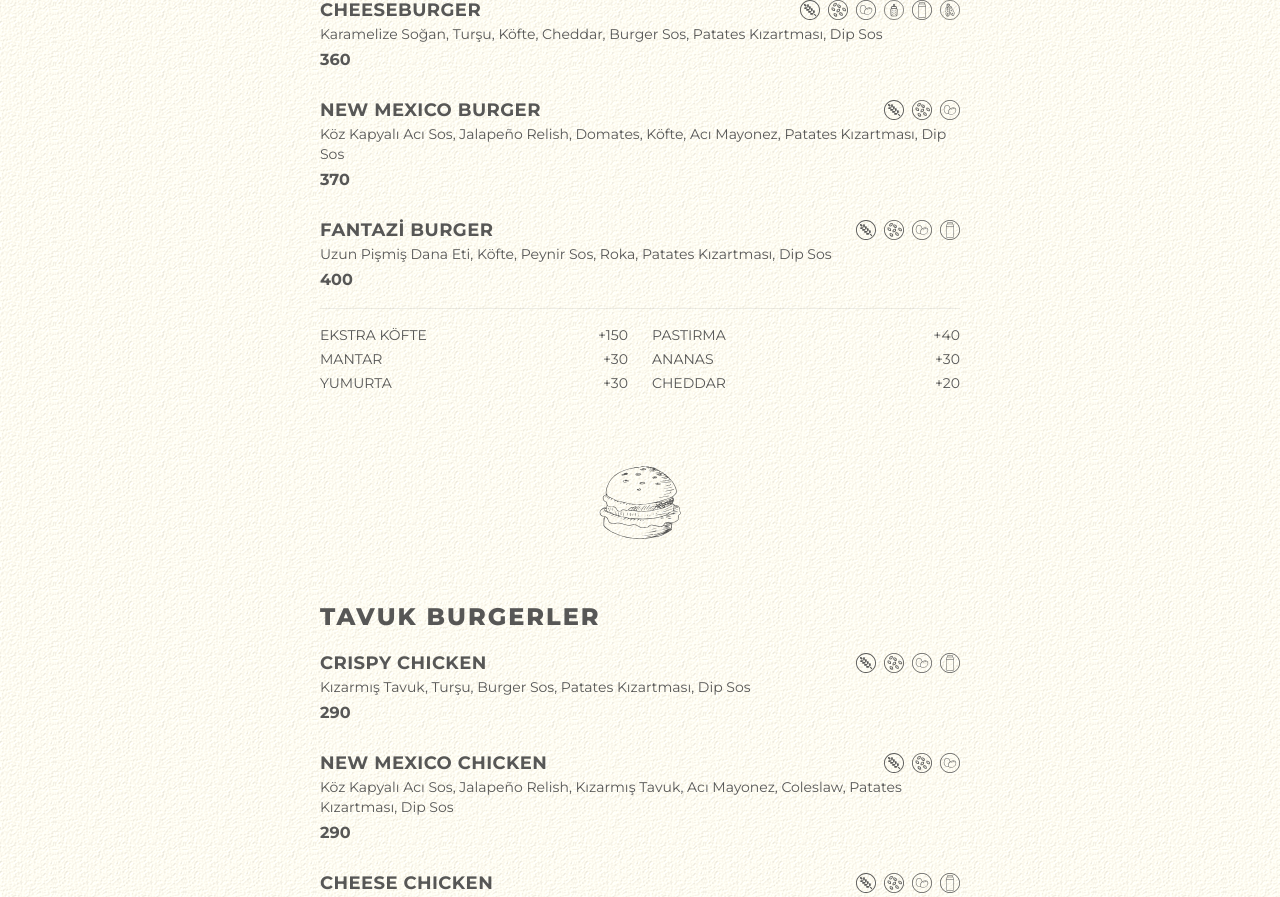
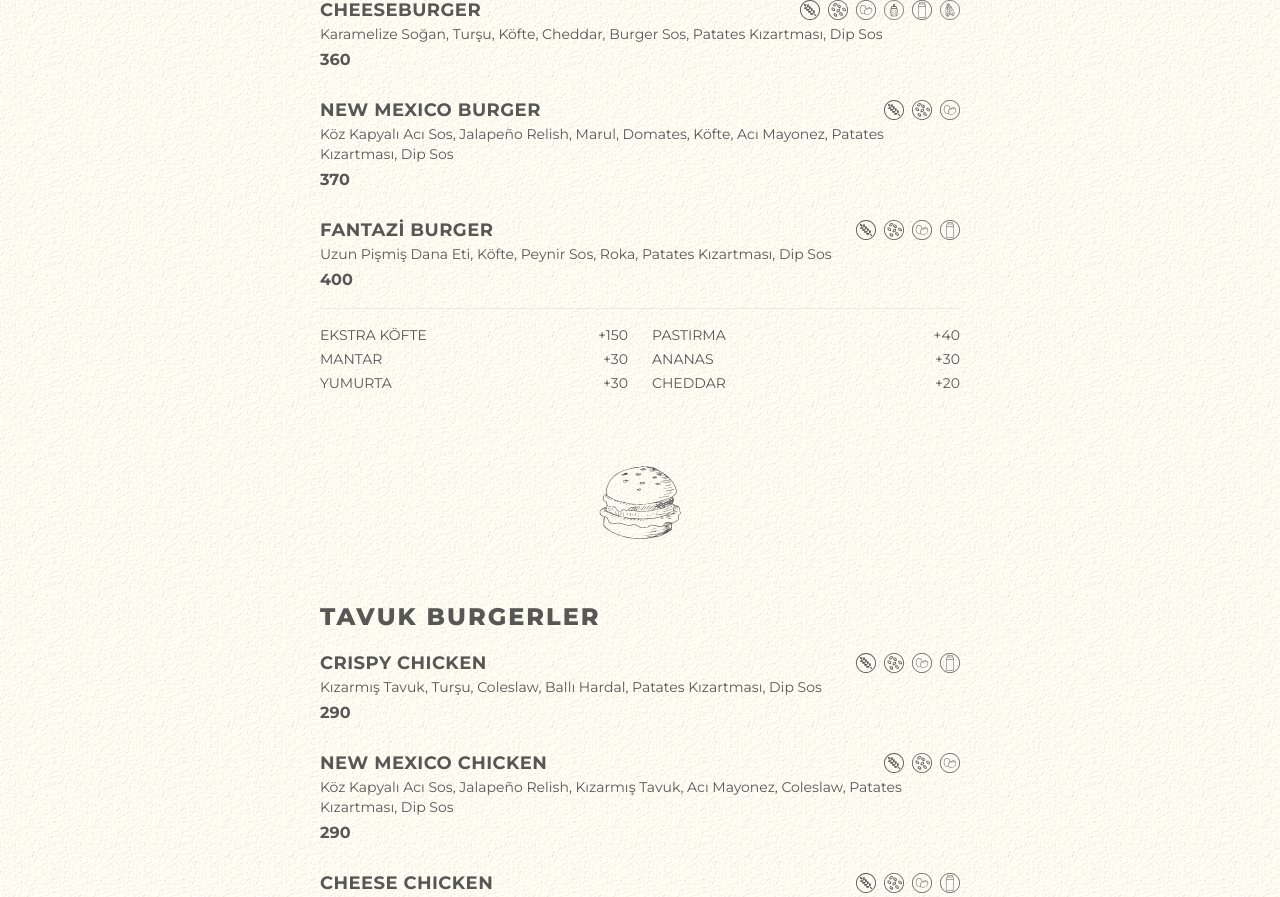
Before and after one commit to gagaburdur/gagaburdur.github.io, a React (Vite) app: page / in a window 1280 px wide. Shown: the part 340-1237 px from the top of the page. Built offline with nearby package versions, Linux system fonts and the light colour scheme.

Commit message:
changed ingredients

```diff
--- a/src/menu.ts
+++ b/src/menu.ts
@@ -87,7 +87,7 @@ export const menu: MenuCategory[] = [
       {
         name: "NEW MEXICO BURGER",
         description:
-          "Köz Kapyalı Acı Sos, Jalapeño Relish, Domates, Köfte, Acı Mayonez, Patates Kızartması, Dip Sos",
+          "Köz Kapyalı Acı Sos, Jalapeño Relish, Marul, Domates, Köfte, Acı Mayonez, Patates Kızartması, Dip Sos",
         price: 370,
         allergens: a({ gluten: true, susam: true, yumurta: true }),
       },
@@ -114,7 +114,7 @@ export const menu: MenuCategory[] = [
       {
         name: "CRISPY CHICKEN",
         description:
-          "Kızarmış Tavuk, Turşu, Burger Sos, Patates Kızartması, Dip Sos",
+          "Kızarmış Tavuk, Turşu, Coleslaw, Ballı Hardal, Patates Kızartması, Dip Sos",
         price: 290,
         allergens: a({ gluten: true, susam: true, yumurta: true, sut: true }),
       },
```
